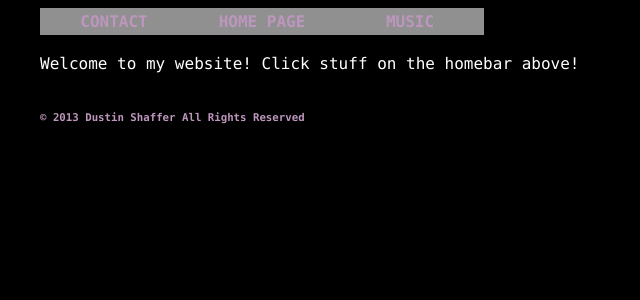
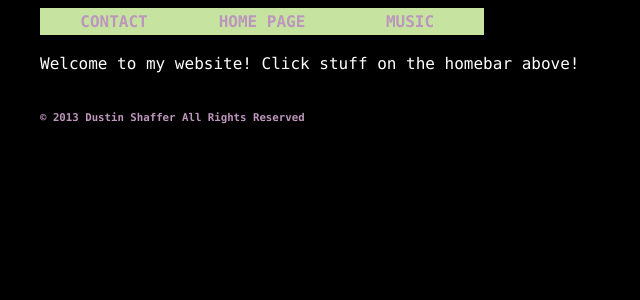
Before and after one commit to misterdustinface/misterdustinface.github.io, a Jekyll site: the page built from index.html, in a window 1280 px wide. Shown: the top 300 px of the page, without its empty margins (0-640 px from the left). Built offline with Jekyll 4.4.1, drawn with Linux system fonts in a browser that asks for light colours; comment, search, counter and statistics services are not loaded.

Commit message:
Update theme.css

```diff
--- a/css/theme1/theme.css
+++ b/css/theme1/theme.css
@@ -36,7 +36,7 @@ text-shadow: #b7b7b7  0px 2px,
              #D0D0D0 -2px 0px;
 text-shadow-blend-mode: multiply;*/
 
-background-color:#909090;
+background-color:#c6e3a0;
 
 display:block;
 font-weight:bold;
```
